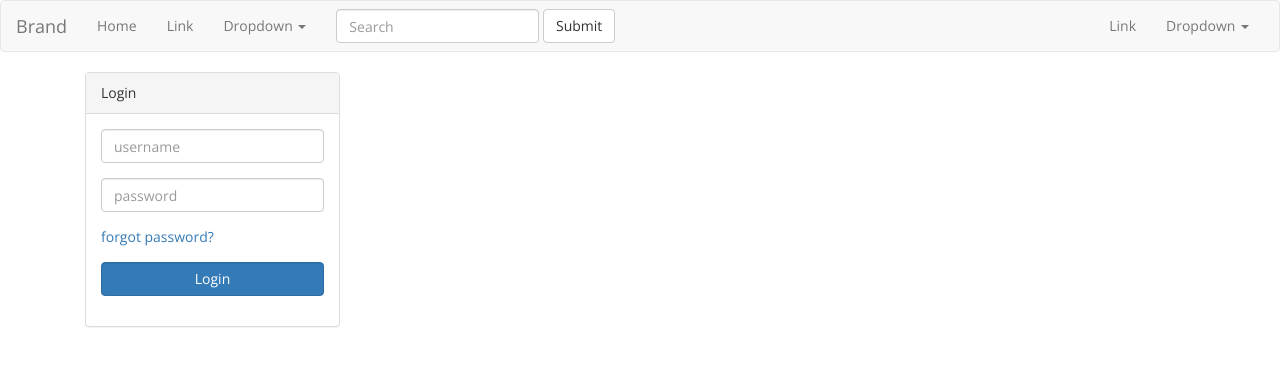
After one commit to mdtsantos/Project-Claims, a PHP site: page /login.php in a window 1280 px wide. The commit adds this page. Shown: the top 366 px of the page. Run offline with PHP 8.4, Linux system fonts and the light colour scheme.

Commit message:
Enhancement
Client User Login

```diff
--- a/Assets/css/style.css
+++ b/Assets/css/style.css
@@ -35,3 +35,12 @@ table td {
     vertical-align: top;
   text-align: left;
 }*/
+.wrapper {
+    display: table;
+    height: 100%;
+    width: 100%
+}
+.centered {
+    display: table-cell;
+    vertical-align: middle;
+}
--- /dev/null
+++ b/login.php
@@ -0,0 +1,105 @@
+<!DOCTYPE html>
+<html>
+	<head>
+		<title></title>
+		<link rel="stylesheet" type="text/css" href="assets/css/style.css">
+		<link href='https://fonts.googleapis.com/css?family=Open+Sans:400,700' rel='stylesheet' type='text/css'>
+		<!-- Latest compiled and minified CSS -->
+		<link rel="stylesheet" href="https://maxcdn.bootstrapcdn.com/bootstrap/3.3.6/css/bootstrap.min.css" integrity="sha384-1q8mTJOASx8j1Au+a5WDVnPi2lkFfwwEAa8hDDdjZlpLegxhjVME1fgjWPGmkzs7" crossorigin="anonymous">
+		<script type="text/javascript" src = "https://code.jquery.com/jquery-2.2.0.min.js"></script>
+		<script src="https://maxcdn.bootstrapcdn.com/bootstrap/3.3.6/js/bootstrap.min.js" integrity="sha384-0mSbJDEHialfmuBBQP6A4Qrprq5OVfW37PRR3j5ELqxss1yVqOtnepnHVP9aJ7xS" crossorigin="anonymous"></script>
+	</head>
+	<body>
+		<nav class="navbar navbar-default">
+			<div class="container-fluid">
+	    		<!-- Brand and toggle get grouped for better mobile display -->
+	    		<div class="navbar-header">
+		     		<button type="button" class="navbar-toggle collapsed" data-toggle="collapse" data-target="#bs-example-navbar-collapse-1" aria-expanded="false">
+				        <span class="sr-only">Toggle navigation</span>
+				        <span class="icon-bar"></span>
+				        <span class="icon-bar"></span>
+				        <span class="icon-bar"></span>
+		      		</button>
+		      		<a class="navbar-brand" href="#">Brand</a>
+	    		</div>
+			    <!-- Collect the nav links, forms, and other content for toggling -->
+			    <div class="collapse navbar-collapse" id="bs-example-navbar-collapse-1">
+			      	<ul class="nav navbar-nav">
+				        <li><a href="index.php">Home <span class="sr-only">(current)</span></a></li>
+				        <li><a href="#">Link</a></li>
+				        <li class="dropdown">
+				          	<a href="#" class="dropdown-toggle" data-toggle="dropdown" role="button" aria-haspopup="true" aria-expanded="false">Dropdown <span class="caret"></span></a>
+				          	<ul class="dropdown-menu">
+					           	<li><a href="#">Action</a></li>
+					            <li><a href="#">Another action</a></li>
+					            <li><a href="#">Something else here</a></li>
+					            <li role="separator" class="divider"></li>
+					            <li><a href="#">Separated link</a></li>
+					            <li role="separator" class="divider"></li>
+					            <li><a href="#">One more separated link</a></li>
+				          	</ul>
+				        </li>
+			      	</ul>
+			      	<form class="navbar-form navbar-left" role="search">
+				        <div class="form-group">
+				          <input type="text" class="form-control" placeholder="Search">
+				        </div>
+			        	<button type="submit" class="btn btn-default">Submit</button>
+			      	</form>
+				    <ul class="nav navbar-nav navbar-right">
+				        <li><a href="#">Link</a></li>
+				        <li class="dropdown">
+				          	<a href="#" class="dropdown-toggle" data-toggle="dropdown" role="button" aria-haspopup="true" aria-expanded="false">Dropdown <span class="caret"></span></a>
+				          	<ul class="dropdown-menu">
+					            <li><a href="#">Action</a></li>
+					            <li><a href="#">Another action</a></li>
+					            <li><a href="#">Something else here</a></li>
+					            <li role="separator" class="divider"></li>
+					            <li><a href="#">Separated link</a></li>
+				          	</ul>
+				        </li>
+				    </ul>
+	    		</div><!-- /.navbar-collapse -->
+	  		</div><!-- /.container-fluid -->
+		</nav>
+		<div class="container">
+			<div class="col-md-12">
+				<div class="row">
+					<div class="wrapper">
+						<div class="col-md-3 centered">
+							<div class="panel panel-default">
+							  	<div class="panel-heading">Login</div>
+						  		<div class="panel-body">
+							    	<fieldset>
+										<div class="form-horizontal">
+											<div class="form-group">
+												<div class="col-md-12">
+													<input type="text" class="form-control" placeholder = "username" />
+												</div>
+											</div>
+											<div class="form-group">
+												<div class="col-md-12">
+													<input type="password" class="form-control" placeholder = "password" />
+												</div>
+											</div>
+											<div class="form-group">
+												<div class="col-md-12">
+													<a href="#">forgot password?</a>
+												</div>
+											</div>
+											<div class="form-group">
+												<div class="col-md-12">
+													<input type="submit" class="btn btn-primary form-control pull-right" value="Login">
+												</div>
+											</div>
+										</div>
+									</fieldset>
+						  		</div>
+							</div>
+						</div>
+					</div>
+				</div>
+			</div>
+		</div>
+	</body>
+</html>
```
